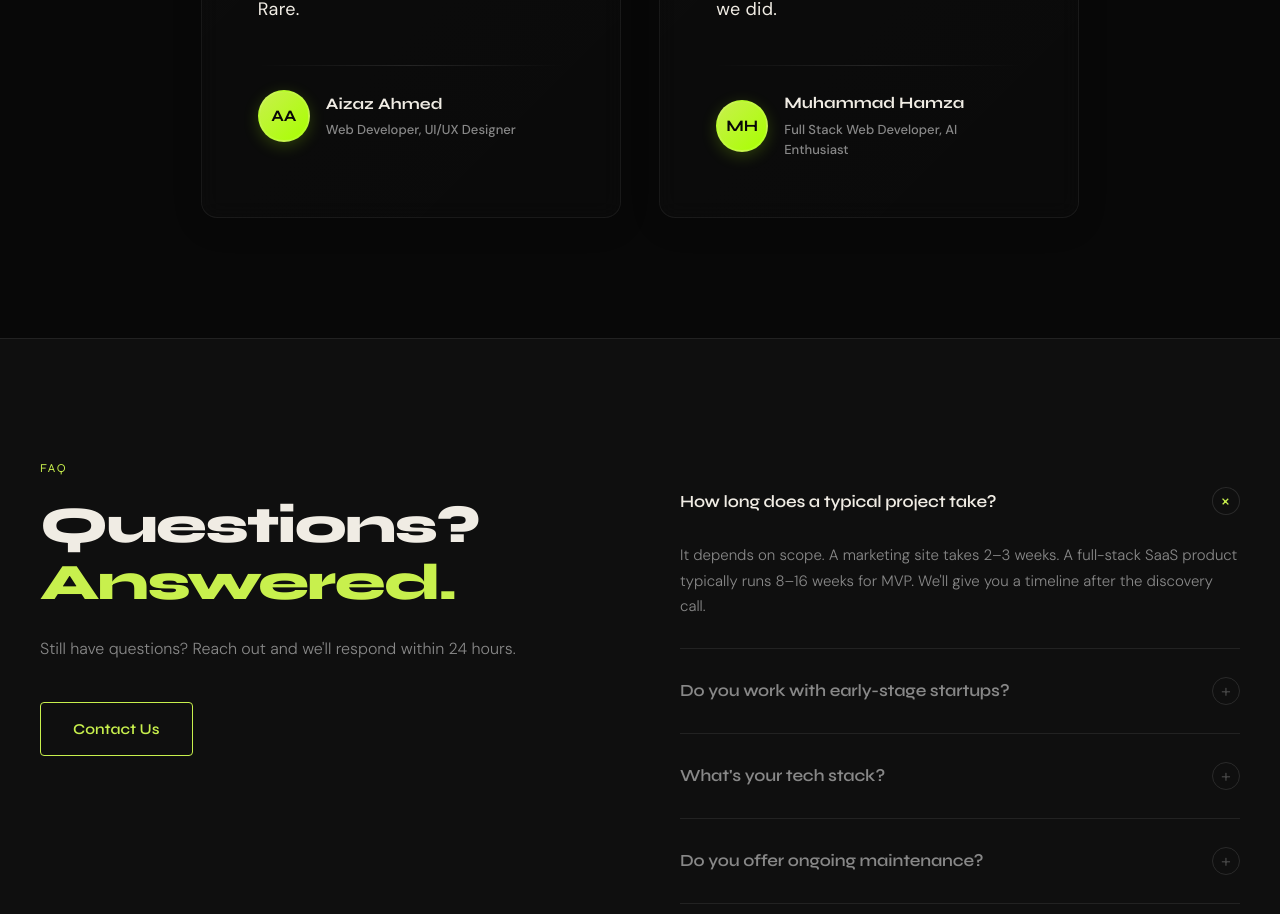
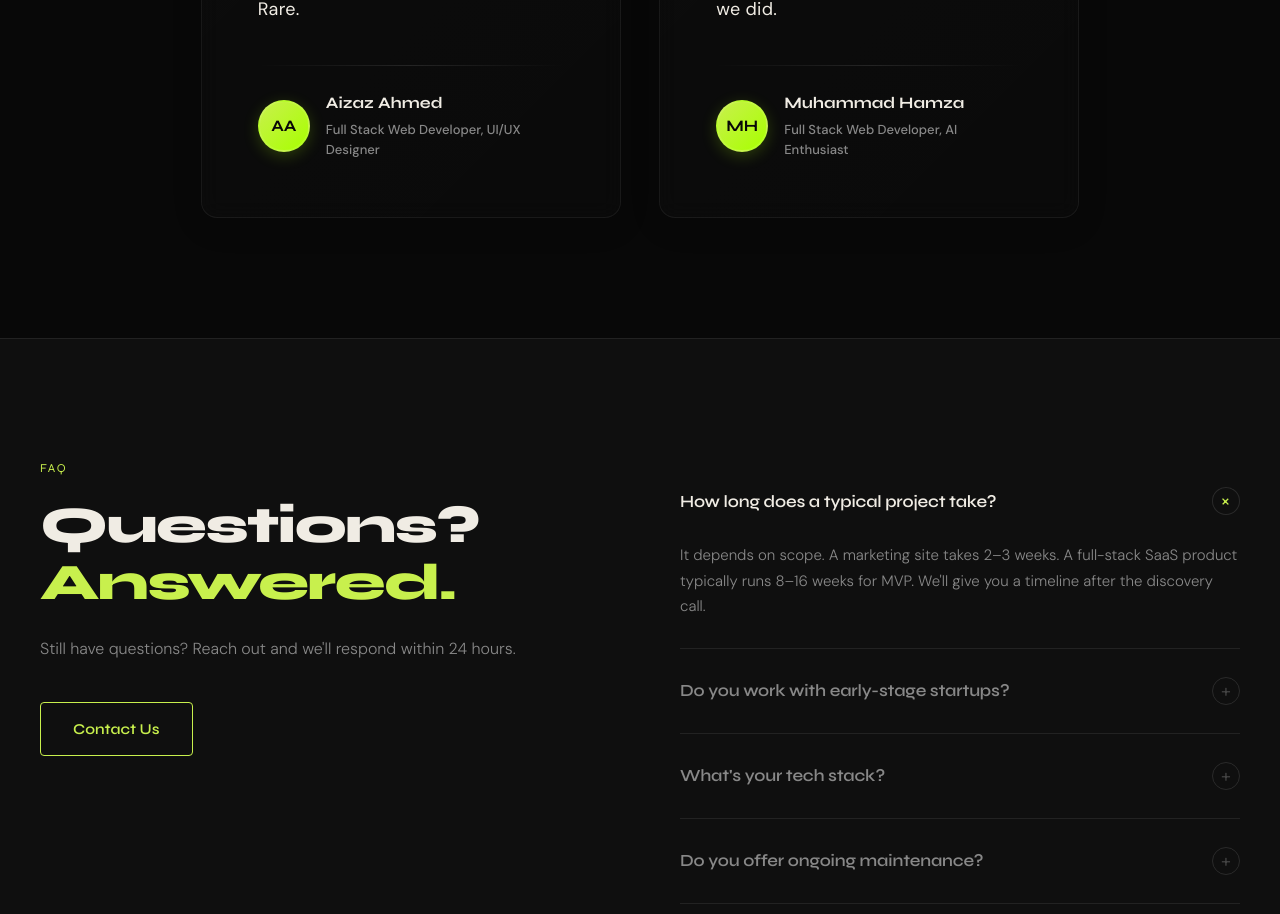
Before and after one commit to muhammadhamza7057/nexus-agency, a React (Vite) app: page / in a window 1280 px wide. Shown: the part 5100-6014 px from the top of the page. Built offline with nearby package versions, Linux system fonts and the light colour scheme.

Commit message:
fixed the layouy

```diff
--- a/src/components/layout/FloatingWhatsAppButton.jsx
+++ b/src/components/layout/FloatingWhatsAppButton.jsx
@@ -1,7 +1,7 @@
 export default function FloatingWhatsAppButton() {
   return (
     <a
-      href="https://wa.me/923427057124"
+      href="https://wa.me/923008925097"
       target="_blank"
       rel="noopener noreferrer"
       aria-label="Chat on WhatsApp"
--- a/src/data/siteData.js
+++ b/src/data/siteData.js
@@ -88,7 +88,7 @@ export const testimonials = [
   {
     quote: "They shipped our MVP in 6 weeks and it survived our Product Hunt launch without a single outage. Rare.",
     author: "Aizaz Ahmed",
-    role: "Web Developer, UI/UX Designer",
+    role: "Full Stack Web Developer, UI/UX Designer",
     avatar: "AA",
   },
   {
```
